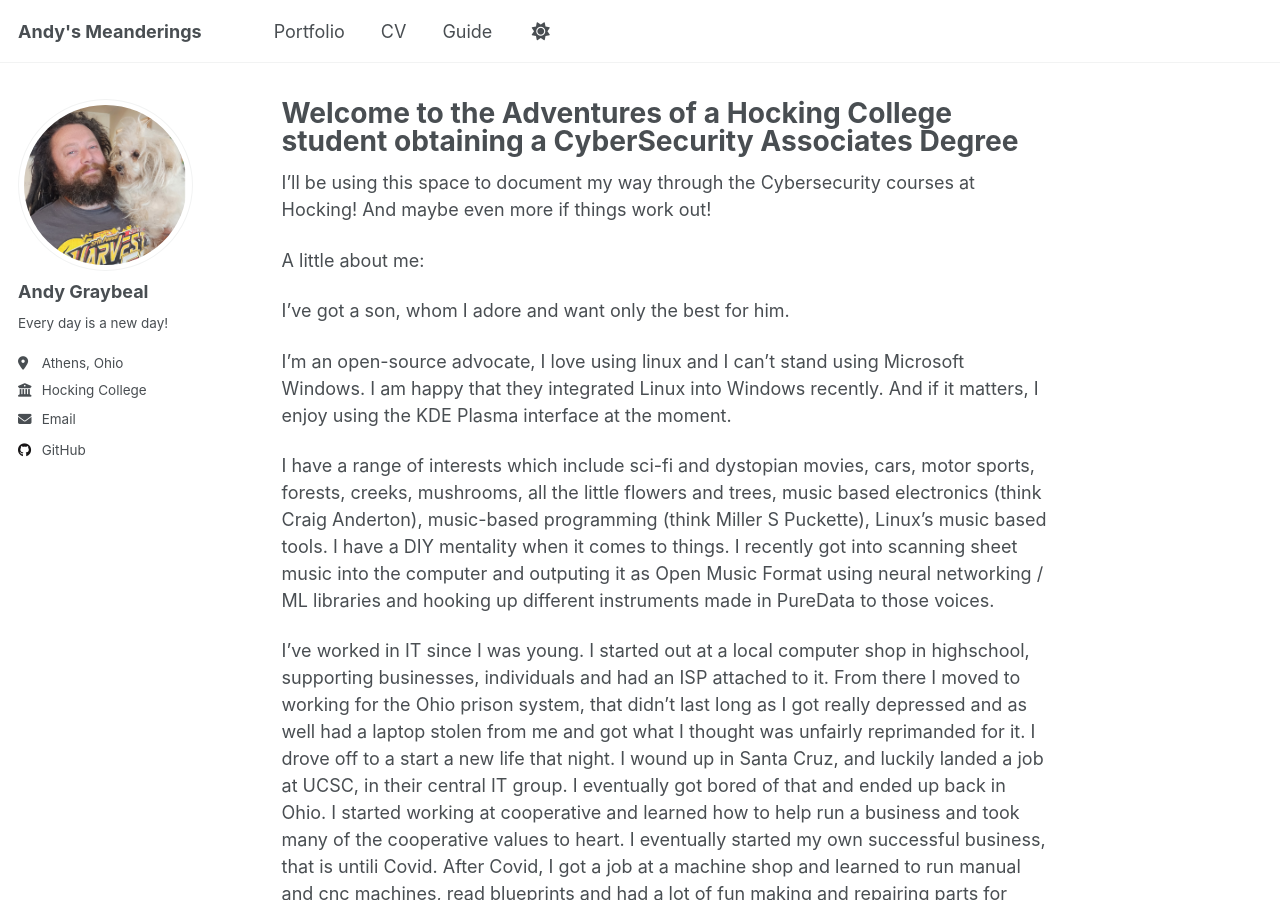
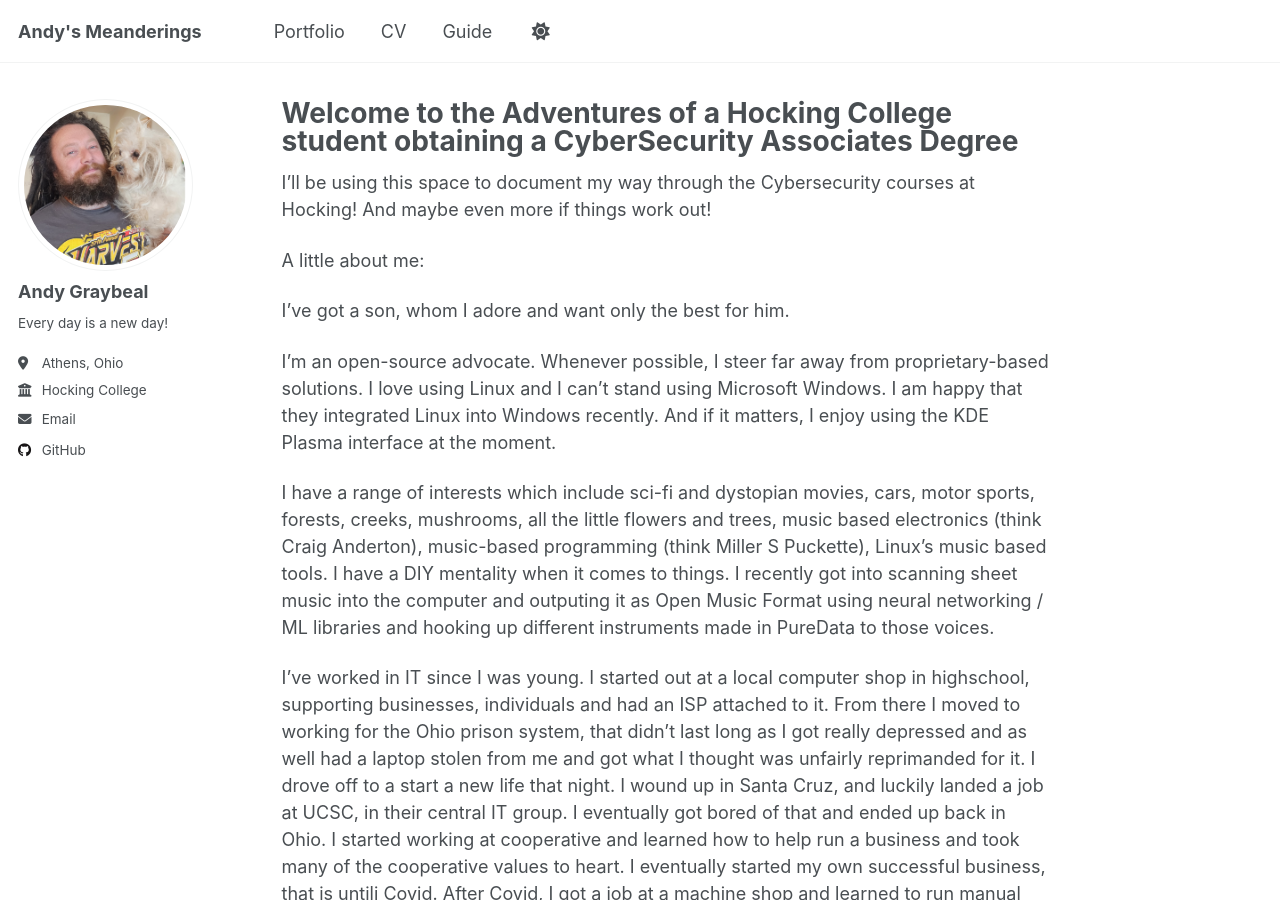
Before and after one commit to andy-graybeal/andy-graybeal.github.io, a Jekyll site: the page built from _pages/about.md, in a window 1280 px wide and 900 px high. Built offline with Jekyll 4.4.1, drawn with Linux system fonts in a browser that asks for light colours; a script that is not in the unit is left out.

Commit message:
Update about.md

```diff
--- a/_pages/about.md
+++ b/_pages/about.md
@@ -61,7 +61,7 @@ A little about me:
 
 I've got a son, whom I adore and want only the best for him.
 
-I'm an open-source advocate, I love using linux and I can't stand using Microsoft Windows.  I am happy that they integrated Linux into Windows recently.  And if it matters, I enjoy using the KDE Plasma interface at the moment.
+I'm an open-source advocate. Whenever possible, I steer far away from proprietary-based solutions.  I love using Linux and I can't stand using Microsoft Windows.  I am happy that they integrated Linux into Windows recently.  And if it matters, I enjoy using the KDE Plasma interface at the moment.
 
 I have a range of interests which include sci-fi and dystopian movies, cars, motor sports, forests, creeks, mushrooms, all the little flowers and trees, music based electronics (think Craig Anderton), music-based programming (think Miller S Puckette), Linux's music based tools. I have a DIY mentality when it comes to things. I recently got into scanning sheet music into the computer and outputing it as Open Music Format using neural networking / ML libraries and hooking up different instruments made in PureData to those voices.
 
```
